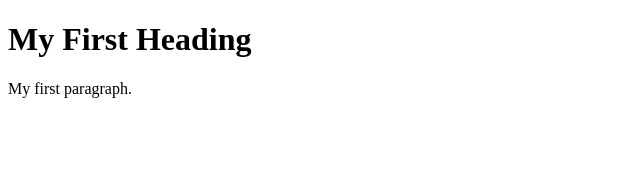
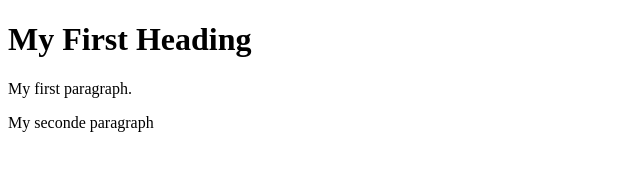
Before and after one commit to DanielRocheford/git-test, a website: page index.html in a window 1280 px wide. Shown: the whole page, without its empty margins (0-640 px from the left). Drawn offline with Linux system fonts and the light colour scheme.

```diff
--- a/index.html
+++ b/index.html
@@ -5,6 +5,7 @@
 <h1>My First Heading</h1>
 
 <p>My first paragraph.</p>
+<p>My seconde paragraph<p>
 
 </body>
 </html>
```
Also changed, not shown: package.json (added, +24 -0 lines), 2 other files.
